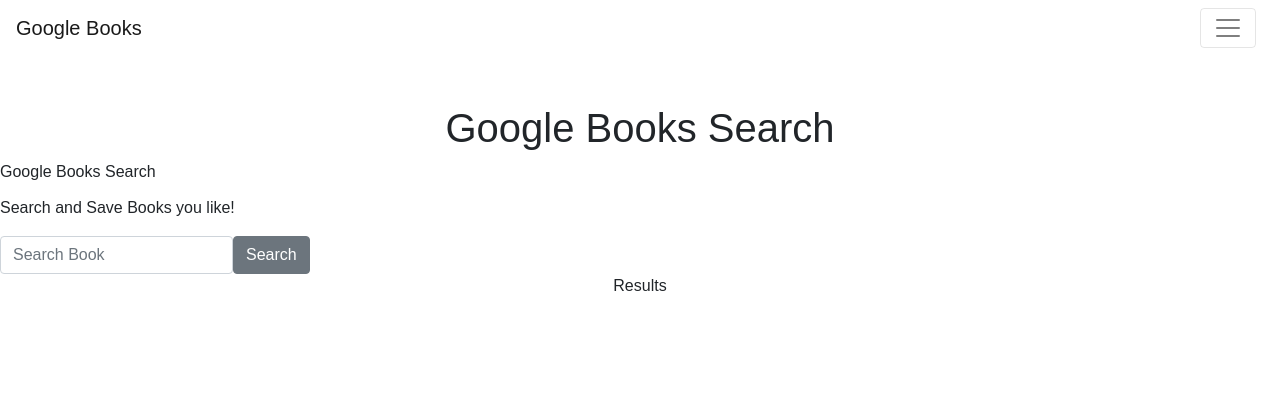
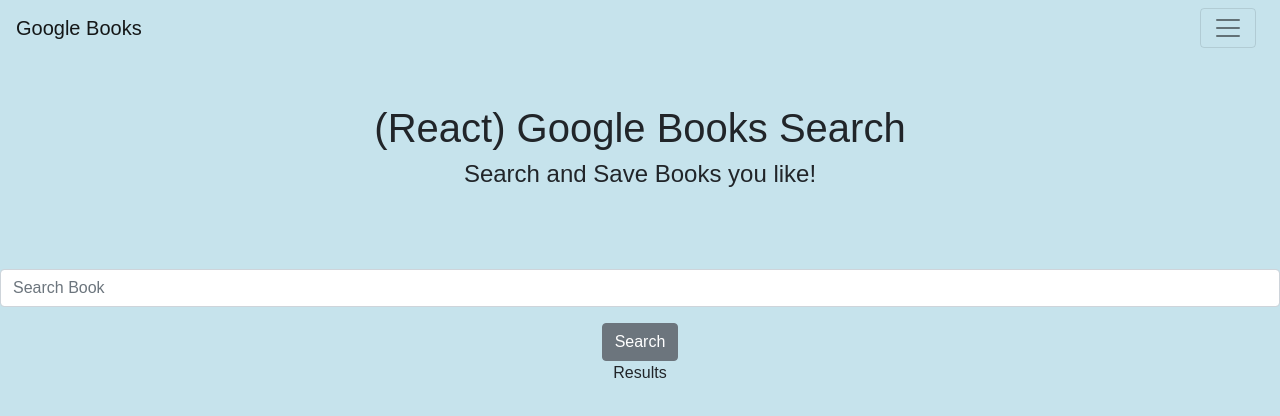
Before and after one commit to Ghalileo/Google-Books-React-Search, a React (Create React App) app in the folder client/: page / in a window 1280 px wide. Shown: the top 416 px of the page. Built offline with nearby package versions, Linux system fonts and the light colour scheme.

Commit message:
update to background styling, and placement of text

```diff
--- a/client/src/index.css
+++ b/client/src/index.css
@@ -2,4 +2,5 @@
   margin: 0;
   padding: 0;
   font-family: sans-serif;
+  background-color: rgb(198, 227, 236);
 }
--- a/client/src/pages/Home.js
+++ b/client/src/pages/Home.js
@@ -7,7 +7,7 @@
         <>
         <br/>
         <br/>
-            <h1 style={{textAlign: "center"}}>Google Books Search</h1>
+            <h1 style={{textAlign: "center"}}>(React) Google Books Search</h1>
             <Search></Search>
         </>
     )
--- a/client/src/pages/Search.js
+++ b/client/src/pages/Search.js
@@ -2,7 +2,8 @@
 import { Button, CardTitle, CardText, Row, Col, Form, FormGroup, Label, Input } from 'reactstrap';
 import { Card, Avatar  } from 'antd'
 import API from '../utils/API';
-import {AiTwotoneBook} from 'react-icons/ai'
+import {BsBookHalf, BsStarHalf} from 'react-icons/bs'
+
 
 import './search.css'
 
@@ -31,15 +32,24 @@
       <Row>
         <Col md="12">
           <Card body>
-            <CardTitle className="centerTitle">Google Books Search</CardTitle>
-            <CardText>Search and Save Books you like!</CardText>
-            <Form inline>
+            <h4 className="centerTitle" style={{textAlign: "center"}}>Search and Save Books you like!</h4>
+            <br/>
+            <br/>
+            <br/>
+            {/* <CardText>Search and Save Books you like!</CardText> */}
+            <Form >
+
       <FormGroup>
+
         <Label for="book" hidden>Email</Label>
         <Input type="text" name="input" onChange={handleInputChange} id="exampleSearch" className ="formInputs" placeholder="Search Book" />
+
       </FormGroup>
+
       {' '}
-      <Button type ="submit" onClick={handleSubmit} className="buttonSe">Search</Button>
+      <div style={{textAlign:"center"}}>
+      <Button type ="submit" onClick={handleSubmit} className="buttonSe" >Search</Button>
+      </div>
     </Form>
           </Card>
         </Col>
@@ -54,10 +64,10 @@
                  <Col sm="12">
                    <img className="resultingImg"src={(novels.volumeInfo.imageLinks) ? novels.volumeInfo.imageLinks.smallThumbnail : "https://webhostingmedia.net/wp-content/uploads/2018/01/http-error-404-not-found.png"} />
                    <h3 className="apidata apiTitle">{novels.volumeInfo.title}</h3>
-                   <h4 className="apidata apiAuthor">{novels.volumeInfo.authors}</h4>
+                   <h4 className="apidata apiAuthor">{novels.volumeInfo.authors}</h4> <div><a className="apidata apiInfoLink" href={novels.volumeInfo.infoLink} target="_blank" rel="noopener"><BsBookHalf/></a><BsStarHalf className="saveIcon"/></div>
                    <h5 className="apidata apiDescription">{novels.volumeInfo.description}</h5>
                    <br/>
-                   <a className="apidata apiInfoLink" href={novels.volumeInfo.infoLink} target="_blank" rel="noopener"><AiTwotoneBook/></a>
+
                  </Col>
                </Row>
                <br/>
--- a/client/src/pages/search.css
+++ b/client/src/pages/search.css
@@ -13,7 +13,13 @@
 .testCon:hover{
     color: blue;
 }
+.saveIcon{
+    position: relative;
+    left: 10px;
+    bottom:1px;
+    color: cornflowerblue;
 
+}
 @media screen and (max-width:600px) {
     .resultImg{
         position: absolute;
--- /dev/null
+++ b/client/src/pages/style.css
@@ -0,0 +1,3 @@
+body{
+    background-color: rgb(198, 227, 236);
+}
```
